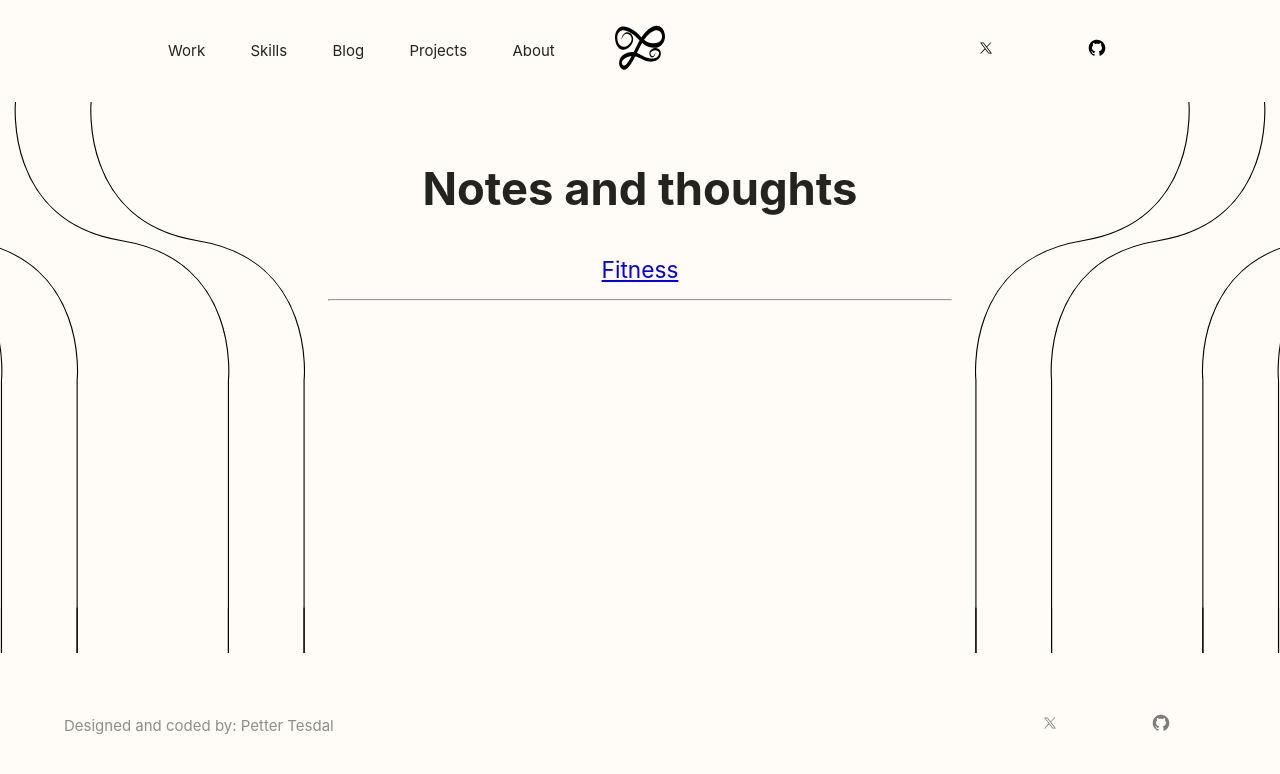
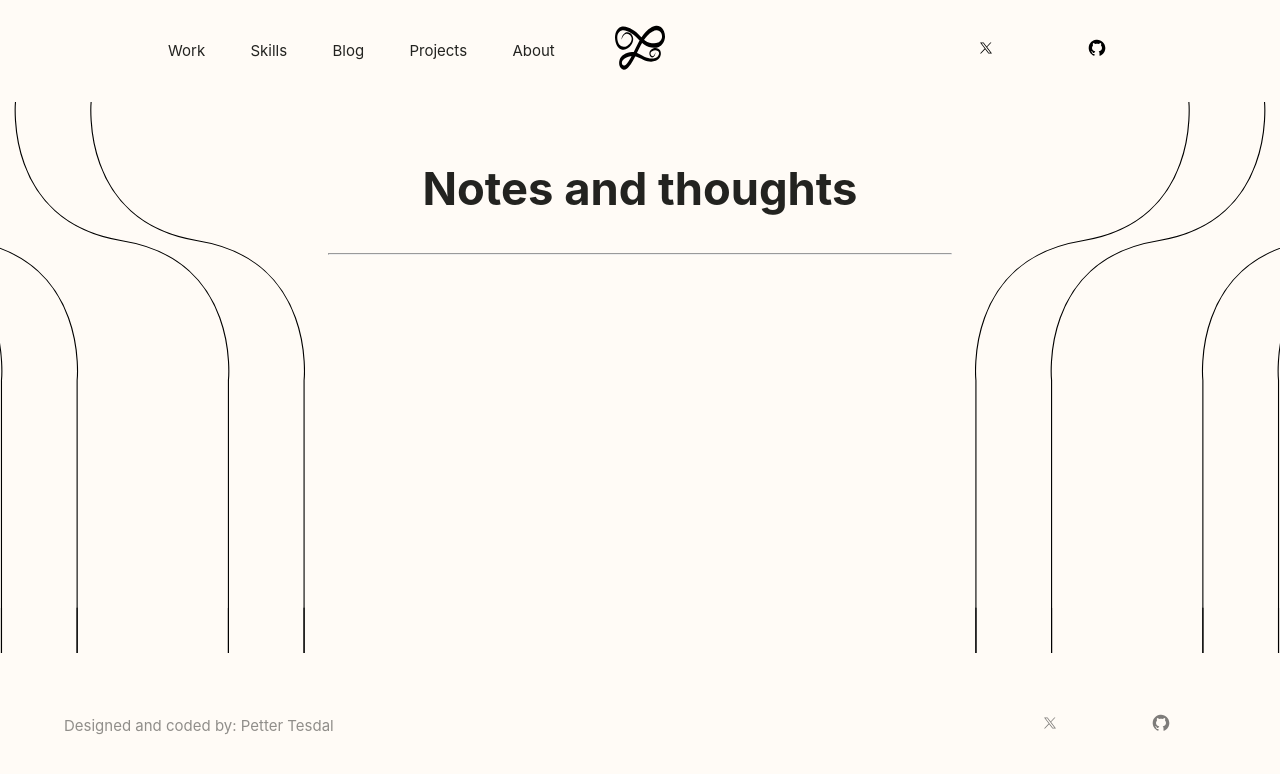
Before and after one commit to pettertesdal/portfolio-website, a Nuxt app: page /Blog in a window 1280 px wide. Shown: the top 774 px of the page. Built offline with nearby package versions, Linux system fonts and the light colour scheme.

Commit message:
Removed fitness

```diff
--- a/pages/Blog.vue
+++ b/pages/Blog.vue
@@ -11,7 +11,7 @@ import Footer from '../components/Footer.vue'
         <div id="content">
             <div id="main-title">
                 <h1>Notes and thoughts</h1>
-                <router-link to="fitness">Fitness</router-link>
+                <!-- <router-link to="fitness">Fitness</router-link> -->
                 <hr>
             </div>
             <div id="timeline">
```
